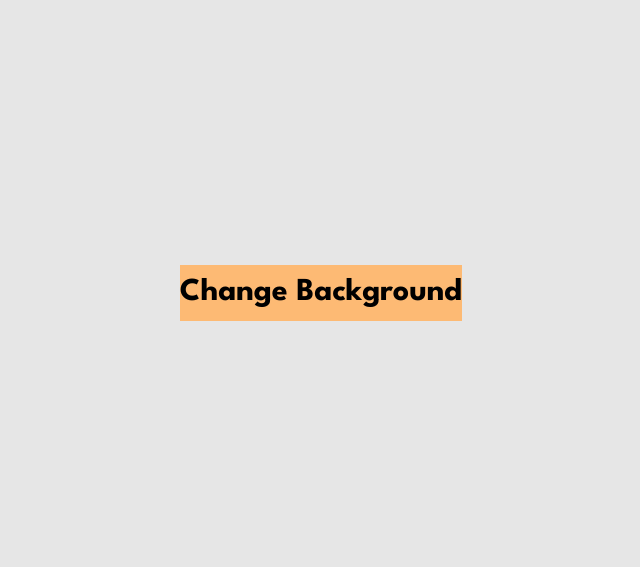
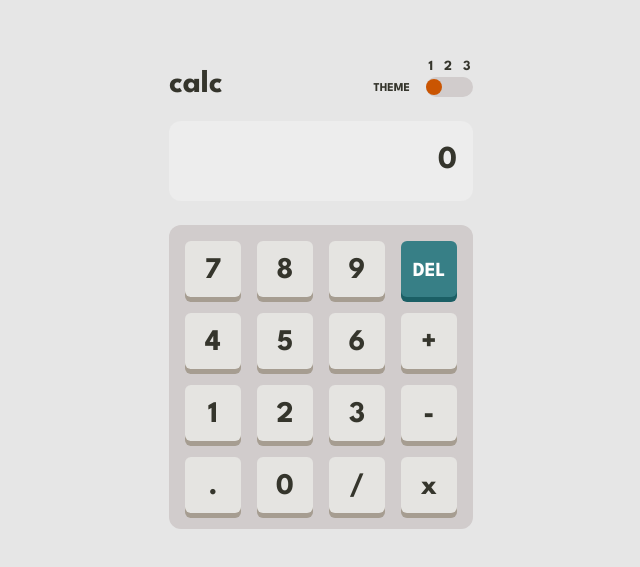
Before and after one commit to kbrownw/CalculatorApp, a React (Vite) app: page / in a window 1280 px wide. Shown: the part 107-674 px from the top of the page, without its empty margins (319-959 px from the left). Built offline with nearby package versions, Linux system fonts and the light colour scheme.

Commit message:
Add Header/Screen/Keypad/Keys

```diff
--- a/src/App.tsx
+++ b/src/App.tsx
@@ -1,13 +1,31 @@
-import { useEffect } from "react";
+import { useEffect, useState } from "react";
 import { useThemeContext } from "./context/ThemeContext";
+import Header from "./components/Header";
+import Screen from "./components/Screen";
+import Keypad from "./components/Keypad";
 
 function App() {
-  const { theme, setSelectedTheme, setThemeFunction } = useThemeContext();
+  const { theme, selectedTheme, setSelectedTheme } = useThemeContext();
   const backgroundColor = theme.backgrounds.main;
   const systemDarkMode = window.matchMedia(
     "(prefers-color-scheme: dark)"
   ).matches;
   const storedTheme = localStorage.getItem("theme");
+  const [textColor, setTextColor] = useState<string>("");
+
+  useEffect(() => {
+    if (selectedTheme != undefined) {
+      if (selectedTheme === 0) {
+        setTextColor(theme.text.white);
+      } else if (selectedTheme === 1 && theme.text.dark) {
+        setTextColor(theme.text.dark);
+      } else {
+        if (theme.text.light) {
+          setTextColor(theme.text.light);
+        }
+      }
+    }
+  }, [selectedTheme]);
 
   useEffect(() => {
     if (storedTheme) {
@@ -20,16 +38,15 @@ function App() {
   }, []);
 
   return (
-    <main
+    <div
       className={`flex items-center min-h-[100vh] ${backgroundColor} font-LeagueSpartan text-[32px]`}
     >
-      <button
-        className=" h-14 mx-auto bg-orange-300"
-        onClick={setThemeFunction}
-      >
-        Change Background
-      </button>
-    </main>
+      <main className="flex flex-col gap-6 max-w-[500px] mx-auto">
+        <Header theme={theme} textColor={textColor} />
+        <Screen theme={theme} textColor={textColor} />
+        <Keypad />
+      </main>
+    </div>
   );
 }
 
--- /dev/null
+++ b/src/components/Header.tsx
@@ -0,0 +1,24 @@
+import { useThemeContext } from "../context/ThemeContext";
+import ThemeToggle from "./ThemeToggle";
+import { Theme } from "../shared/types";
+
+interface Props {
+  textColor: string;
+  theme: Theme;
+}
+
+const Header = ({ textColor, theme }: Props) => {
+  const { setThemeFunction } = useThemeContext();
+
+  return (
+    <div className={`flex justify-between items-end ${textColor}`}>
+      <h1 className="leading-[0.75]">calc</h1>
+      <div className="flex items-end gap-4">
+        <p className="text-xs">THEME</p>
+        <ThemeToggle theme={theme} setThemeFunction={setThemeFunction} />
+      </div>
+    </div>
+  );
+};
+
+export default Header;
--- /dev/null
+++ b/src/components/Key.tsx
@@ -0,0 +1,26 @@
+import { CSSProperties } from "react";
+import { useThemeContext } from "../context/ThemeContext";
+
+interface Props {
+  style?: CSSProperties;
+  text: string;
+  keyFunction: () => void;
+}
+
+const Key = ({ style, text, keyFunction }: Props) => {
+  const { theme, selectedTheme } = useThemeContext();
+  const numberColor = selectedTheme === 2 ? theme.text.light : theme.text.dark;
+  const numberKeyClasses = `${numberColor} ${theme.keys.keyTwo} ${theme.keys.keyTwoShadow}`;
+
+  return (
+    <button
+      className={`w-14 h-14 pt-1 ${numberKeyClasses} text-[30px] leading-none rounded-md`}
+      style={style}
+      onClick={keyFunction}
+    >
+      {text}
+    </button>
+  );
+};
+
+export default Key;
--- /dev/null
+++ b/src/components/KeyWithText.tsx
@@ -0,0 +1,25 @@
+import { CSSProperties } from "react";
+import { useThemeContext } from "../context/ThemeContext";
+
+interface Props {
+  style?: CSSProperties;
+  text: string;
+  keyFunction: () => void;
+}
+
+const KeyWithText = ({ style, text, keyFunction }: Props) => {
+  const { theme } = useThemeContext();
+  const keyClasses = `${theme.keys.keyOne} ${theme.keys.keyOneShadow} ${theme.text.white}`;
+
+  return (
+    <button
+      className={`w-14 h-14 text-[20px] pt-1 ${keyClasses} leading-none rounded-md`}
+      style={style}
+      onClick={keyFunction}
+    >
+      {text}
+    </button>
+  );
+};
+
+export default KeyWithText;
--- /dev/null
+++ b/src/components/Keypad.tsx
@@ -0,0 +1,89 @@
+import { useAppContext } from "../context/AppContext";
+import { useThemeContext } from "../context/ThemeContext";
+import Key from "./Key";
+import KeyWithText from "./KeyWithText";
+
+const Keypad = () => {
+  const { appendData, deleteData } = useAppContext();
+  const { theme } = useThemeContext();
+
+  return (
+    <div
+      className={`grid grid-cols-4 gap-4 p-4 rounded-xl ${theme.backgrounds.toggle}`}
+    >
+      <Key
+        text="7"
+        keyFunction={() => {
+          appendData("7");
+        }}
+      />
+      <Key
+        text="8"
+        keyFunction={() => {
+          appendData("8");
+        }}
+      />
+      <Key
+        text="9"
+        keyFunction={() => {
+          appendData("9");
+        }}
+      />
+      <KeyWithText
+        text="DEL"
+        keyFunction={() => {
+          deleteData();
+        }}
+      />
+      <Key
+        text="4"
+        keyFunction={() => {
+          appendData("4");
+        }}
+      />
+      <Key
+        text="5"
+        keyFunction={() => {
+          appendData("5");
+        }}
+      />
+      <Key
+        text="6"
+        keyFunction={() => {
+          appendData("6");
+        }}
+      />
+      <Key text="+" keyFunction={() => {}} />
+      <Key
+        text="1"
+        keyFunction={() => {
+          appendData("1");
+        }}
+      />
+      <Key
+        text="2"
+        keyFunction={() => {
+          appendData("2");
+        }}
+      />
+      <Key
+        text="3"
+        keyFunction={() => {
+          appendData("3");
+        }}
+      />
+      <Key text="-" keyFunction={() => {}} />
+      <Key text="." keyFunction={() => {}} />
+      <Key
+        text="0"
+        keyFunction={() => {
+          appendData("0");
+        }}
+      />
+      <Key text="/" keyFunction={() => {}} />
+      <Key text="x" keyFunction={() => {}} />
+    </div>
+  );
+};
+
+export default Keypad;
--- /dev/null
+++ b/src/components/Screen.tsx
@@ -0,0 +1,21 @@
+import { useAppContext } from "../context/AppContext";
+import { Theme } from "../shared/types";
+
+interface Props {
+  textColor: string;
+  theme: Theme;
+}
+
+const Screen = ({ textColor, theme }: Props) => {
+  const { screenData } = useAppContext();
+
+  return (
+    <div
+      className={`flex justify-end p-4 rounded-xl ${theme.backgrounds.screen} ${textColor}`}
+    >
+      <p>{screenData}</p>
+    </div>
+  );
+};
+
+export default Screen;
--- /dev/null
+++ b/src/components/ThemeToggle.tsx
@@ -0,0 +1,26 @@
+import { Theme } from "../shared/types";
+
+interface Props {
+  theme: Theme;
+  setThemeFunction: () => void;
+}
+
+const ThemeToggle = ({ theme, setThemeFunction }: Props) => {
+  return (
+    <div className="flex flex-col">
+      <div className="flex flex-row gap-[11px] justify-center text-sm">
+        <p>1</p>
+        <p>2</p>
+        <p>3</p>
+      </div>
+      <button
+        onClick={setThemeFunction}
+        className={`h-5 w-[47px] rounded-full ${theme.backgrounds.toggle}`}
+      >
+        <div className={`h-4 w-4 rounded-full ${theme.keys.toggle}`}></div>
+      </button>
+    </div>
+  );
+};
+
+export default ThemeToggle;
--- /dev/null
+++ b/src/context/AppContext.tsx
@@ -0,0 +1,61 @@
+import { createContext, useContext, useState } from "react";
+import { AppContextTypes } from "../shared/types";
+
+interface Props {
+  children: React.ReactNode;
+}
+
+export const AppContext = createContext<AppContextTypes | undefined>(undefined);
+
+export const AppContextWrapper = ({ children }: Props) => {
+  const [screenData, setScreenData] = useState<string>("0");
+  const [total, setTotal] = useState<number>(0);
+
+  const appendData = (value: string) => {
+    if (!total) {
+      setScreenData(value);
+      setTotal(Number(value));
+    } else {
+      let appendedTotal = Number(total.toString() + value);
+      setScreenData(appendedTotal.toLocaleString());
+      setTotal(appendedTotal);
+    }
+  };
+
+  const deleteData = () => {
+    if (total) {
+      let totalArr = total.toString().split("");
+      totalArr.pop();
+      let newTotal = Number(totalArr.join(""));
+      setTotal(newTotal);
+      setScreenData(newTotal.toLocaleString());
+    }
+  };
+
+  return (
+    <AppContext.Provider
+      value={{
+        screenData,
+        setScreenData,
+        total,
+        setTotal,
+        appendData,
+        deleteData,
+      }}
+    >
+      {children}
+    </AppContext.Provider>
+  );
+};
+
+export const useAppContext = () => {
+  const isAppContext = useContext(AppContext);
+
+  if (!isAppContext) {
+    throw new Error(
+      "useAppContext must be used inside the AppContextWrapper element."
+    );
+  }
+
+  return isAppContext;
+};
--- a/src/context/ThemeContext.tsx
+++ b/src/context/ThemeContext.tsx
@@ -1,5 +1,9 @@
 import { useContext, createContext, useState } from "react";
 import { Theme, ThemeContextTypes } from "../shared/types";
+
+interface Props {
+  children: React.ReactNode;
+}
 
 const darkTheme: Theme = {
   backgrounds: {
@@ -9,11 +13,11 @@ const darkTheme: Theme = {
   },
   keys: {
     keyOne: "bg-t1-key-bg-dark-blue",
-    keyOneShadow: "t1-key-shadow-dark-blue",
+    keyOneShadow: "shadow-[0_5px_0_0_hsl(224,28%,35%)]",
     toggle: "bg-t1-toggle-bg-red",
-    toggleShadow: "t1-key-shadow-dar-red",
+    toggleShadow: "shadow-[0_5px_0_0_hsl(6,70%,34%)]",
     keyTwo: "bg-t1-key-bg-light-grayish-orange",
-    keyTwoShadow: "t1-key-shadow-grayish-orange",
+    keyTwoShadow: "shadow-[0_5px_0_0_hsl(28,16%,65%)]",
   },
   text: {
     dark: "text-t1-very-dark-grayish-blue",
@@ -29,11 +33,11 @@ const lightTheme: Theme = {
   },
   keys: {
     keyOne: "bg-t2-key-bg-dark-cyan",
-    keyOneShadow: "t2-key-shadow-very-dark-cyan",
+    keyOneShadow: "shadow-[0_5px_0_0_hsl(185,58%,25%)]",
     toggle: "bg-t2-toggle-bg-orange",
-    toggleShadow: "t2-key-shadow-dark-orange",
+    toggleShadow: "shadow-[0_5px_0_0_hsl(25,99%,27%)]",
     keyTwo: "bg-t2-key-bg-light-grayish-yellow",
-    keyTwoShadow: "t2-key-shadow-dark-grayish-orange",
+    keyTwoShadow: "shadow-[0_5px_0_0_hsl(35,11%,61%)]",
   },
   text: {
     dark: "text-t2-very-dark-grayish-yellow",
@@ -49,11 +53,11 @@ const purpleTheme: Theme = {
   },
   keys: {
     keyOne: "bg-t3-key-bg-dark-violet",
-    keyOneShadow: "t3-key-shadow-magenta",
+    keyOneShadow: "shadow-[0_5px_0_0_hsl(285,91%,52%)]",
     toggle: "bg-t3-toggle-bg-cyan",
-    toggleShadow: "t3-key-shadow-cyan",
-    keyTwo: "bg-t3-key-bg-dark-violet",
-    keyTwoShadow: "t3-key-shadow-magenta",
+    toggleShadow: "shadow-[0_5px_0_0_hsl(177,92%,70%)]",
+    keyTwo: "bg-t3-key-bg-very-dark-violet",
+    keyTwoShadow: "shadow-[0_5px_0_0_hsl(290,70%,36%)]",
   },
   text: {
     light: "text-t3-light-yellow",
@@ -95,13 +99,9 @@ export const useThemeContext = () => {
 
   if (!isThemeContext) {
     throw new Error(
-      "useThemeContext must be used inside the ThmeContextWrapper element."
+      "useThemeContext must be used inside the ThemeContextWrapper element."
     );
   }
 
   return isThemeContext;
 };
-
-interface Props {
-  children: React.ReactNode;
-}
--- a/src/main.tsx
+++ b/src/main.tsx
@@ -3,11 +3,14 @@ import ReactDOM from "react-dom/client";
 import App from "./App.tsx";
 import "./index.css";
 import { ThemeWrapper } from "./context/ThemeContext.tsx";
+import { AppContextWrapper } from "./context/AppContext.tsx";
 
 ReactDOM.createRoot(document.getElementById("root")!).render(
   <React.StrictMode>
     <ThemeWrapper>
-      <App />
+      <AppContextWrapper>
+        <App />
+      </AppContextWrapper>
     </ThemeWrapper>
   </React.StrictMode>
 );
--- a/tailwind.config.cjs
+++ b/tailwind.config.cjs
@@ -12,7 +12,7 @@ export default {
         "t1-toggle-bg-red": "hsl(6, 63%, 50%)",
         "t1-key-shadow-dar-red": "hsl(6, 70%, 34%)",
         "t1-key-bg-light-grayish-orange": "hsl(30, 25%, 89%)",
-        "t1-key-shadow-grayish-orange": "hsl(28, 16%, 65%)",
+        "t1-key-shadow-grayish-orange": "hsl(28,16%,65%)",
         "t1-very-dark-grayish-blue": "hsl(221, 14%, 31%)",
         "t2-main-bg-light-gray": "hsl(0, 0%, 90%)",
         "t2-keypad-bg-grayish-red": "hsl(0, 5%, 81%)",
@@ -30,8 +30,8 @@ export default {
         "t3-key-shadow-magenta": "hsl(285, 91%, 52%)",
         "t3-toggle-bg-cyan": "hsl(176, 100%, 44%)",
         "t3-key-shadow-cyan": "hsl(177, 92%, 70%)",
-        "t3-key-bg-dark-violet": "hsl(268, 47%, 21%)",
-        "t3-key-shadow-magenta": "hsl(290, 70%, 36%)",
+        "t3-key-bg-very-dark-violet": "hsl(268, 47%, 21%)",
+        "t3-key-shadow-dark-magenta": "hsl(290, 70%, 36%)",
         "t3-light-yellow": "hsl(52, 100%, 62%)",
         "t3-dark-blue": "hsl(198, 20%, 13%)",
         white: "hsl(0, 0%, 100%)",
```
Also changed, not shown: src/shared/types.ts (+9 -0 lines).
